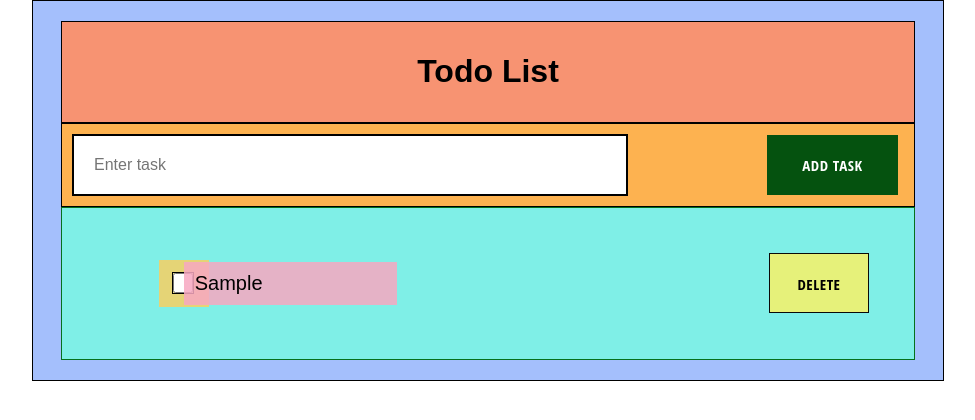
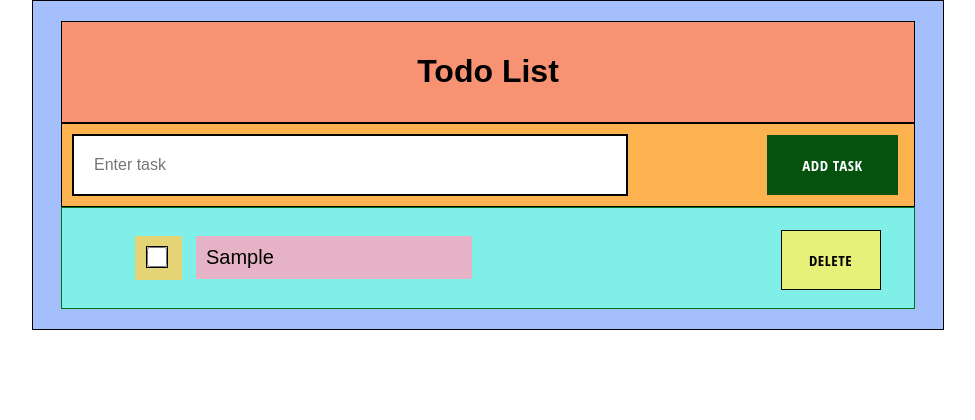
Before and after one commit to sudheerkumar1996/todo-list, a React (Create React App) app: page / in a window 1280 px wide. Both pictures are taken after typing "Sample" into the empty fields and a click on the button "ADD TASK". Shown: the top 420 px of the page, without its empty margins (152-1127 px from the left). Built offline with nearby package versions, Linux system fonts and the light colour scheme.

Commit message:
changes on task components

```diff
--- a/src/components/checkbox-component/checkbox.styles.scss
+++ b/src/components/checkbox-component/checkbox.styles.scss
@@ -1,6 +1,6 @@
 .checkbox-container{
     width: 30px;
-    padding: 10px;
+    padding: 8.5px;
     left:45px;
     right: 100px;
     position: relative;
--- a/src/components/customButton-components/customButton.styles.scss
+++ b/src/components/customButton-components/customButton.styles.scss
@@ -23,7 +23,9 @@
   }
   &.inverted{
     width:100px;
-    padding: 5px;
+    padding: 4px;
+    justify-content: center;
+    text-align: center;
     display: flex;
     background-color: rgb(230, 241, 122);
     color: black;
--- a/src/components/label-component/label.styles.scss
+++ b/src/components/label-component/label.styles.scss
@@ -1,15 +1,24 @@
 .label-container{
-    width: 15vw;
-    right: 90px;
+    width: 20vw;
+    right: 50px;
+    left:45px;
+    margin:2px;
     height: auto;
-    margin-right: 10px;
     color:black;
     border: none;
-    padding: 0.8vw;
+    padding: 10px;
     display: flex;
     position: relative;
     background-color: rgba(247, 168, 194, 0.856);
     font-family: "Arial";
     text-align: left;
     font-size: 20px;
+
+    // width: 30px;
+    // padding: 10px;
+    // left:45px;
+    // right: 100px;
+    // position: relative;
+    // background-color: rgba(247, 207, 100, 0.856);
+    // margin: 2px;
 }
--- a/src/components/task/task.styles.scss
+++ b/src/components/task/task.styles.scss
@@ -1,27 +1,25 @@
 .task-container{
     width: auto;
-    padding: 15px;
+    padding: 1px;
     position: relative;
     margin: 10px;
     display: flex;
     &:hover {
-        padding: 15px;
+        padding: 5px;
         background-color: rgb(11, 83, 5);
         color: black;
         border: 0.1px solid black;
       }
       .check-box{
-          padding: 15px;
+          padding: 5px;
       }
       .Label{
-         margin: auto;
-         width: 50%;
-         border: none;
-         padding: 10px;
+         padding: 5px;
       }
     .delete-button{
-        left: 80%;
+        padding: 0.5pt;
         display: flex;
-        padding: 10px;
+        position: absolute;
+        right:1vw;
     }
 }
```
Also changed, not shown: 1 other file (tests, documents, lock files or other folders).
